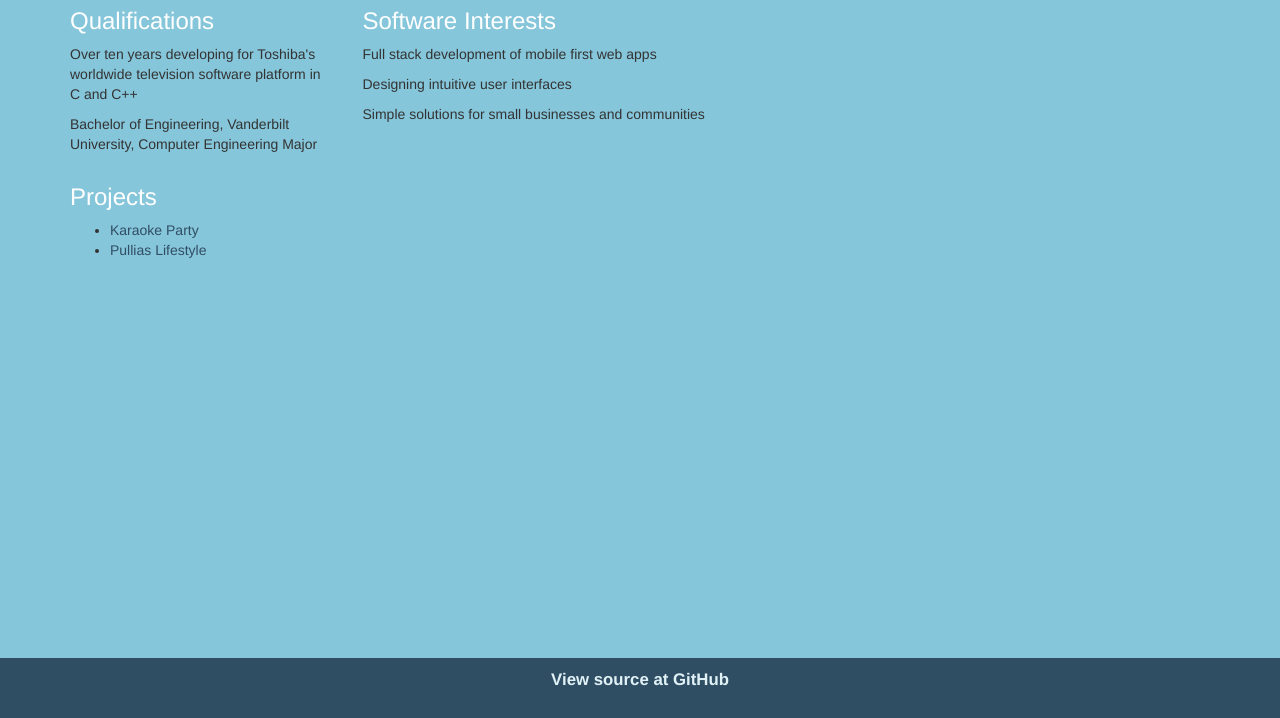
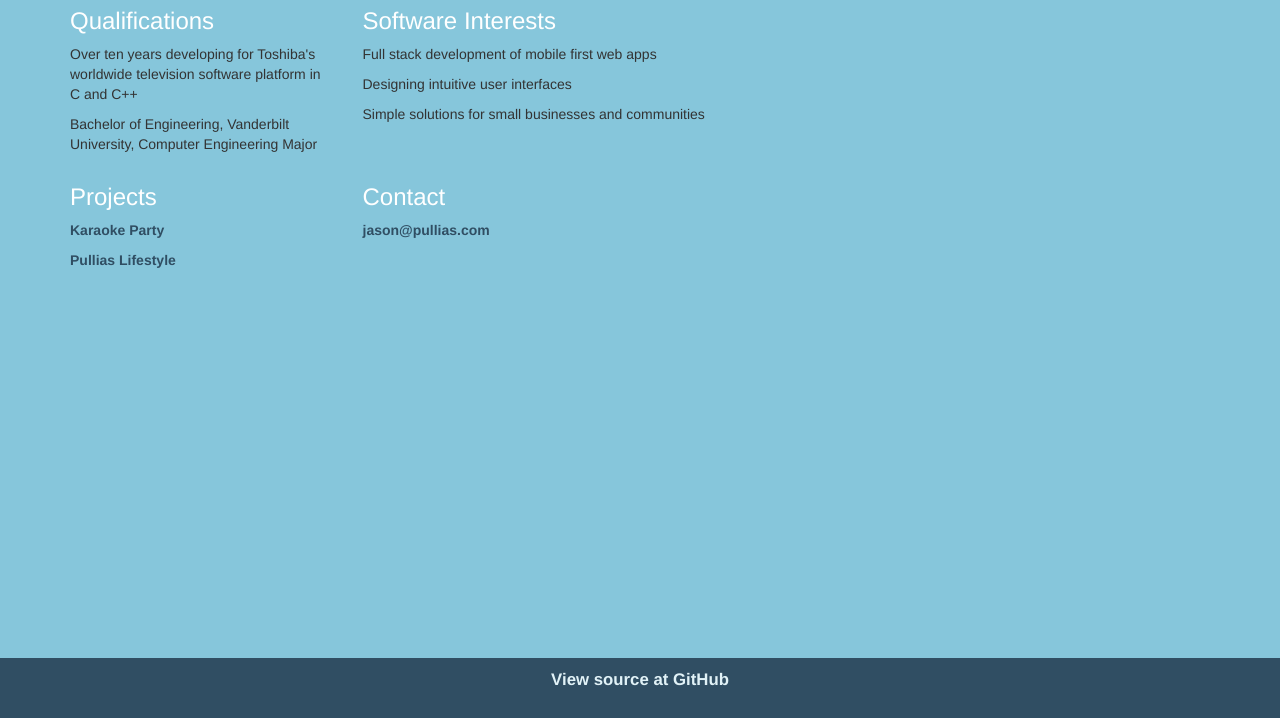
Before and after one commit to pullias/pulliascom, a plain HTML site: page files/index.html in a window 1280 px wide. Shown: the part 82-800 px from the top of the page. Drawn offline with nearby package versions, Linux system fonts and the light colour scheme.

Commit message:
add links

```diff
--- a/files/index.html
+++ b/files/index.html
@@ -28,12 +28,14 @@
           </div><!-- .col-lg-9 -->
         </div><!-- .row -->
       <div class="row">
-        <div class='col-sm-12'>
+        <div class='col-sm-3'>
           <h3>Projects</h3>
-            <ul>
-              <li><a href='http://party.pullias.com'>Karaoke Party</a></li>
-              <li><a href='http://jason.pullias.com'>Pullias Lifestyle</a></li>
-            </ul>
+            <p><a href='http://party.pullias.com'>Karaoke Party</a><p>
+            <p><a href='http://jason.pullias.com'>Pullias Lifestyle</a></p>
+        </div>
+        <div class='col-sm-9'>
+          <h3>Contact</h3>
+            <p><a href='mailto:jason@pullias.com'>jason@pullias.com</p>
         </div>
       </div>
       </div><!-- .container -->
--- a/files/make-pretty.css
+++ b/files/make-pretty.css
@@ -9,6 +9,7 @@ html, body {
 }
 a {
   color: #304E63;
+  font-weight: bold;
 }
 /* from bootstrap example of fixed footer */
 #wrap {
```
